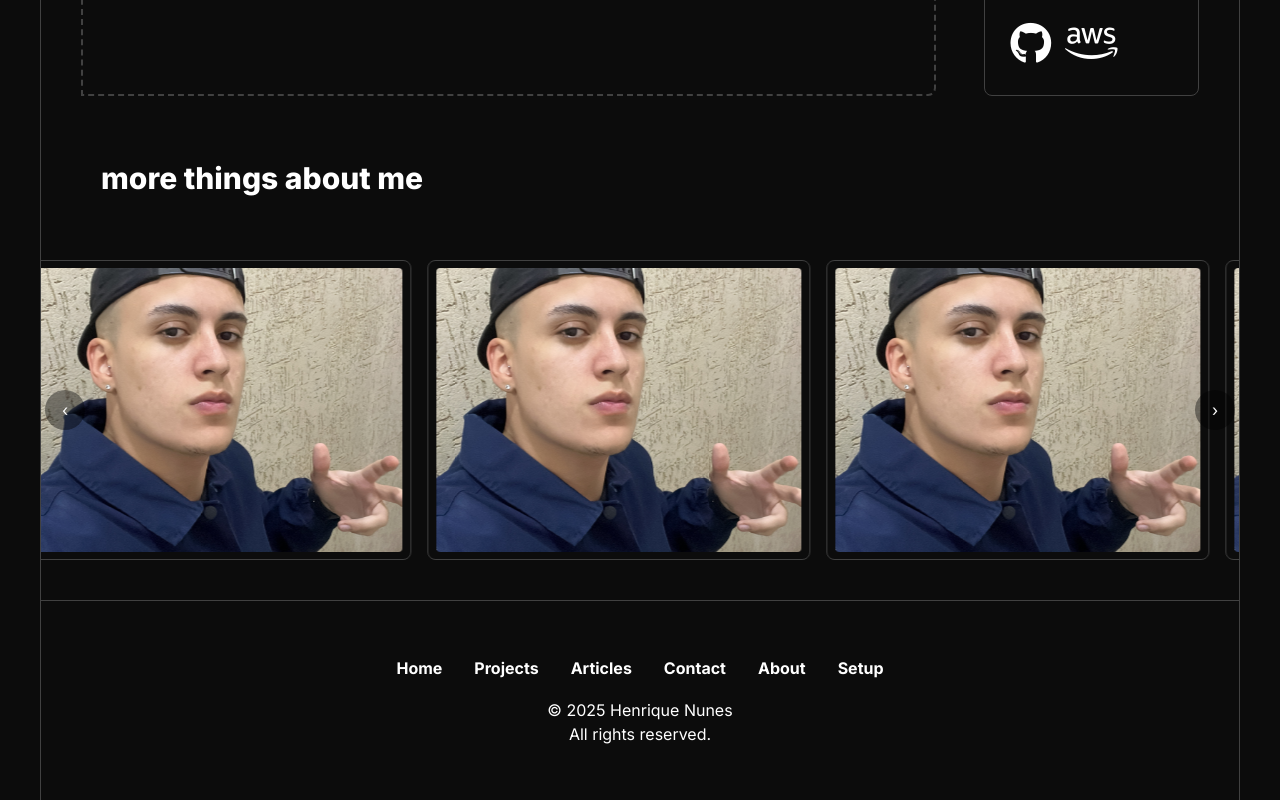
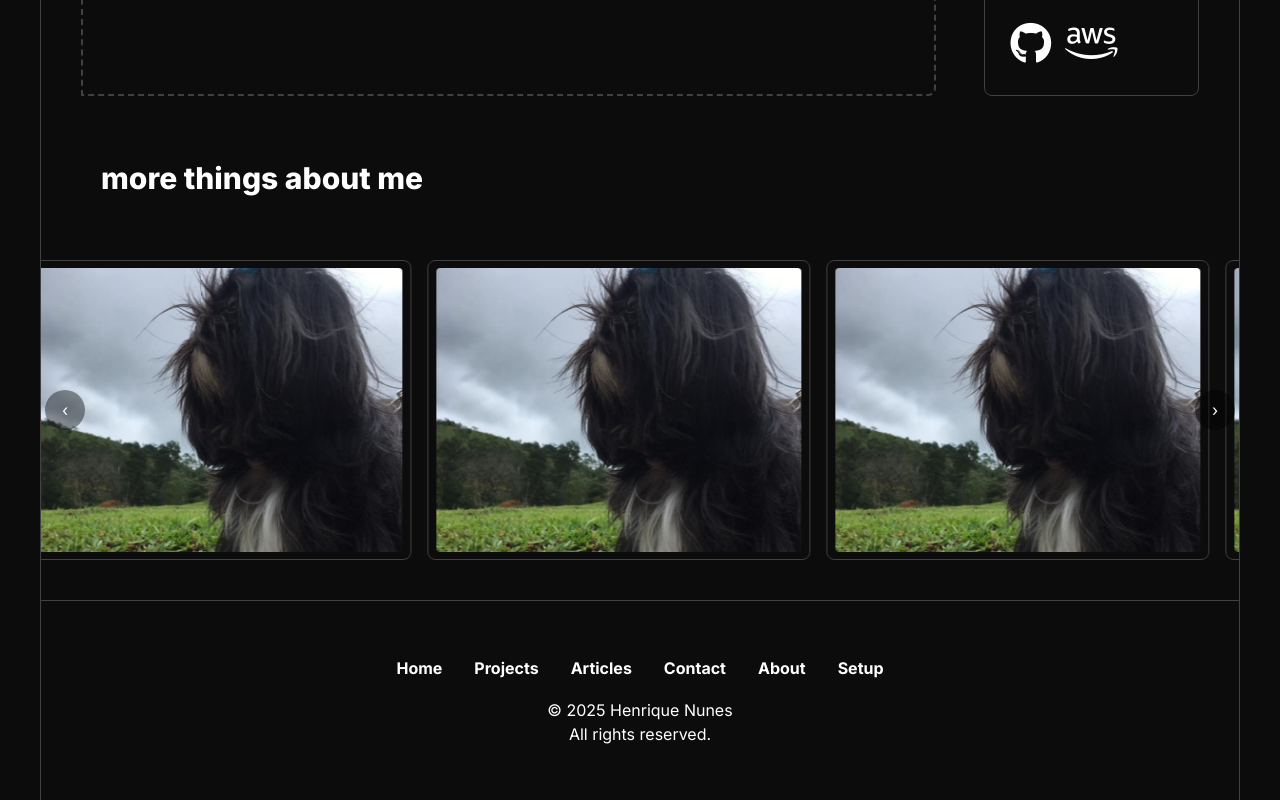
Before and after one commit to hnunezz/henriquenunesdev-v2, an Angular app: page /about in a window 1280 px wide. Shown: the part 1105-1905 px from the top of the page. Built offline with nearby package versions, Linux system fonts and the light colour scheme.

Commit message:
feat: init articles module

```diff
--- a/src/app/components/carousel/carousel.component.html
+++ b/src/app/components/carousel/carousel.component.html
@@ -12,7 +12,7 @@
     <div class="track" [class.dragging]="dragging" [style.transform]="transform()"
          (transitionend)="onTransitionEnd()">
       <div class="slide max-md:w-full" *ngFor="let it of renderItems(); let i = index">
-          <img *ngIf="it.image" class="thumb" [src]="it.image" [alt]="it.title" loading="lazy" decoding="async">
+          <img *ngIf="it.image" class="thumb" [src]="'assets/img/carousel/'+it.image" [alt]="it.title" loading="lazy" decoding="async">
       </div>
     </div>
   </div>
--- a/src/app/components/carousel/carousel.component.ts
+++ b/src/app/components/carousel/carousel.component.ts
@@ -41,7 +41,7 @@ export class CardCarouselComponent implements OnInit, OnDestroy {
   /** timer de autoplay opcional (comente se não quiser) */
   private timer: any = null;
   @Input() autoplay = true;
-  @Input() interval = 3000;
+  @Input() interval = 1000;
 
   /** array renderizado com clones (head + items + tail) */
   renderItems: Signal<CardItem[]> = computed(() => {
--- a/src/app/pages/about/about.component.ts
+++ b/src/app/pages/about/about.component.ts
@@ -11,10 +11,10 @@ import { DropAreaComponent } from '../../components/drop-area/drop-area.componen
 export class AboutComponent {
 
   cards: CardItem[] = [
-    { title: 'Projeto A', subtitle: 'Angular + Nest', image: 'assets/img/hns1.jpeg' },
-    { title: 'Projeto B', subtitle: 'UI/UX', image: 'assets/img/hns1.jpeg' },
-    { title: 'Projeto C', subtitle: 'Data Viz', image: 'assets/img/hns1.jpeg' },
-    { title: 'Projeto D', subtitle: 'Design System', image: 'assets/img/hns1.jpeg' },
+    { title: 'Projeto B', subtitle: 'UI/UX', image: 'zaira.jpg' },
+    { title: 'Projeto B', subtitle: 'UI/UX', image: 'zaira.jpg' },
+    { title: 'Projeto B', subtitle: 'UI/UX', image: 'zaira.jpg' },
+    { title: 'Projeto B', subtitle: 'UI/UX', image: 'zaira.jpg' },
   ];
 
   goTo(url: string) {
--- a/src/app/pages/articles/articles.component.html
+++ b/src/app/pages/articles/articles.component.html
@@ -3,14 +3,21 @@
     Articles
 
     <span>some things I've been writing, follow me on <b>medium</b>!</span>
+
+        <i class="w-fit text-[30px] fa-brands fa-medium cursor-pointer transition-all duration-300 ease-in-out hover:text-primary-brand"
+      (click)="goTo('https://medium.com/@nunesdealmeidahenrique')"> </i>
   </h1>
 
   <hr class="h-[1px] border-gray-secondary text-[0px] mx-[10%] my-24">
 
   <div class="grid grid-cols-[repeat(auto-fill,minmax(400px,1fr))] gap-8 max-md:flex max-md:flex-col">
     <div class="flex justify-center items-center">
-      <div class="flex min-h-64 w-[95%] border solid border-gray-secondary bg-transparent max-md:px-6 rounded-lg">
-
+      <div class="group flex flex-col justify-between p-4 min-h-52 w-[95%] border solid border-gray-secondary bg-transparent max-md:px-6 cursor-pointer rounded-lg transition-all duration-300 ease-in-out hover:border-primary-brand hover:bg-[#7a3af21f]">
+        <h2 class="flex flex-col font-semibold text-2xl text-ft-primary gap-2">
+          Titulo do artigo aqui
+          <small class="text-base font-medium text-gray-primary">may 27, 2025</small>
+        </h2>
+        <span class="text-lg text-end font-bold text-ft-primary group-hover:text-primary-brand">read article -></span>
       </div>
     </div>
   </div>
--- a/src/app/pages/articles/articles.component.ts
+++ b/src/app/pages/articles/articles.component.ts
@@ -7,5 +7,7 @@ import { Component } from '@angular/core';
   styleUrl: './articles.component.scss'
 })
 export class ArticlesComponent {
-
+  goTo(url: string) {
+    window.open(url, '_blank');
+  }
 }
```
Also changed, not shown: public/assets/img/carousel/zaira.jpg (added), 1 other file (tests, documents, lock files or other folders).
